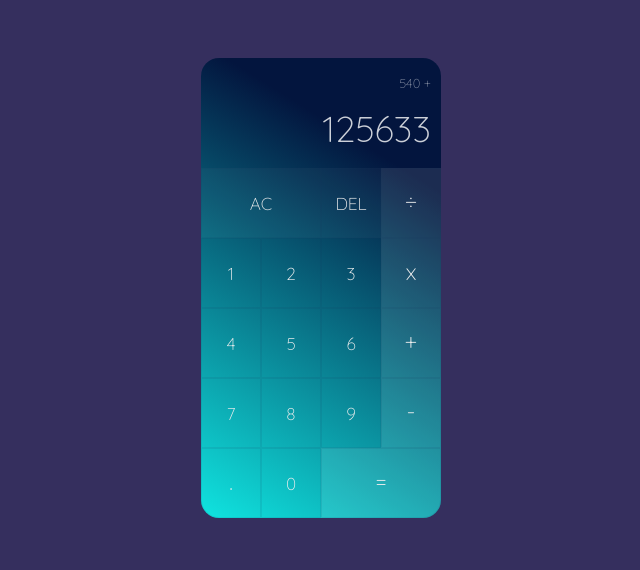
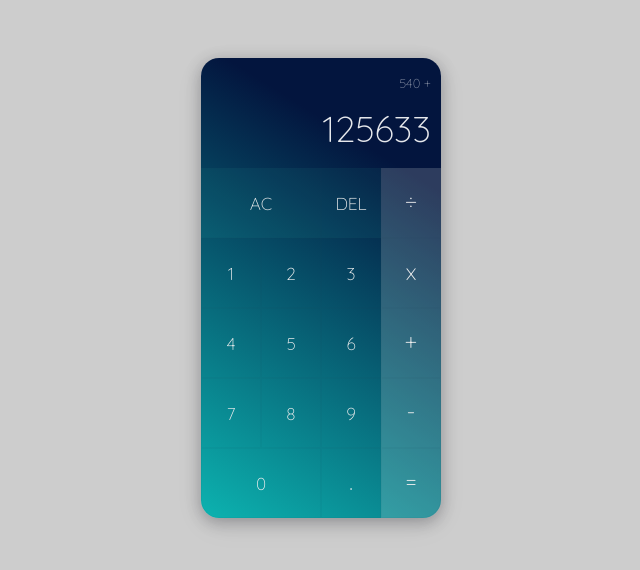
Before and after one commit to dmartorell/calculator-html, a plain HTML site: page index.html in a window 1280 px wide. Shown: the whole page, without its empty margins (319-959 px from the left). Drawn offline with Linux system fonts and the light colour scheme.

Commit message:
shadow and other adjusts

```diff
--- a/index.css
+++ b/index.css
@@ -8,7 +8,7 @@
 }
 
 body {
-    background-color:#352f5e;
+    background-color:#cdcdcd;
     display: flex;
     align-items: center;
     justify-content: center;
@@ -19,14 +19,14 @@ body {
     margin-top: 50px;
     grid-template-columns: repeat(4, 60px);
     grid-template-rows: minmax(110px, auto) repeat(5, 70px);
-    background: linear-gradient(32deg, rgba(16,228,224,1) 0%, rgba(3,21,62,1) 78%);
+    background: linear-gradient(32deg, rgb(12, 179, 176) 0%, rgba(3,21,62,1) 78%);
     border-radius: 18px;
+    box-shadow: rgba(17, 17, 26, 0.3) 0px 4px 16px, rgba(17, 17, 26, 0.05) 0px 8px 32px;
 }
-
 button {
     cursor: pointer;
     font-size: 1.2rem;
-    border: 1px solid rgb(22, 56, 89, 0.1);
+    border: 1px solid rgb(22, 56, 89, 0.05);
     outline: none;
     background-color: transparent;
     transition: 100ms;
@@ -47,8 +47,8 @@ button:nth-last-child(3) {
     padding-bottom: 5px;
 }
 
-.lighter-col { background-color: rgba(238, 238, 238, 0.1) }
-.light-col { background-color: rgba(238, 238, 238, 0.03) }
+.lighter-col { background-color: rgba(238, 238, 238, 0.18) }
+.light-col { background-color: rgba(66, 240, 202, 0.05) }
 
 .doble-size {
     grid-column: span 2;
@@ -66,12 +66,12 @@ button:nth-last-child(3) {
     word-break: break-all;
 }
 
-.screen .current-operand {
-    color: rgba(255, 255, 255, 0.8);
+.screen .current-op {
+    color: rgba(255, 255, 255, 0.9);
     font-size: 2.5rem;
 }
 
-.screen .previous-operand {
+.screen .previous-op {
     color: rgba(255, 255, 255, 0.5);
     font-size: 0.9rem;
 }
--- a/index.html
+++ b/index.html
@@ -12,27 +12,27 @@
 <body>
     <div class="device">
         <div class="screen">
-          <div data-previous-operand class="previous-operand">540 +</div>
-          <div data-current-operand class="current-operand">125633</div>
+          <div data-previous-operand class="previous-op">540 +</div>
+          <div data-current-operand class="current-op">125633</div>
         </div>
-        <button data-all-clear class="doble-size light-col">AC</button>
-        <button data-delete class="light-col">DEL</button>
-        <button class ="bg-size lighter-col" data-operation>÷</button>
-        <button data-number>1</button>
-        <button data-number>2</button>
-        <button data-number>3</button>
-        <button class ="bg-size lighter-col" data-operation>x</button>
-        <button data-number>4</button>
-        <button data-number>5</button>
-        <button data-number>6</button>
-        <button class ="bg-size lighter-col" data-operation>+</button>
-        <button data-number>7</button>
-        <button data-number>8</button>
-        <button data-number>9</button>
-        <button class ="bg-size lighter-col" data-operation>-</button>
-        <button data-number class="bg-size">.</button>
-        <button data-number>0</button>
-        <button data-equals class="doble-size bg-size lighter-col">=</button>
+        <button class="clear doble-size light-col">AC</button>
+        <button class="delete light-col">DEL</button>
+        <button class ="operator bg-size lighter-col">÷</button>
+        <button class="number">1</button>
+        <button class="number">2</button>
+        <button class="number">3</button>
+        <button class ="operator bg-size lighter-col">x</button>
+        <button class="number">4</button>
+        <button class="number">5</button>
+        <button class="number">6</button>
+        <button class ="operator bg-size lighter-col">+</button>
+        <button class="number">7</button>
+        <button class="number">8</button>
+        <button class="number">9</button>
+        <button class ="operator bg-size lighter-col">-</button>
+        <button class="number doble-size">0</button>
+        <button class="number bg-size">.</button>
+        <button class="bg-size lighter-col">=</button>
     </div>
 </body>
 </html>
```
